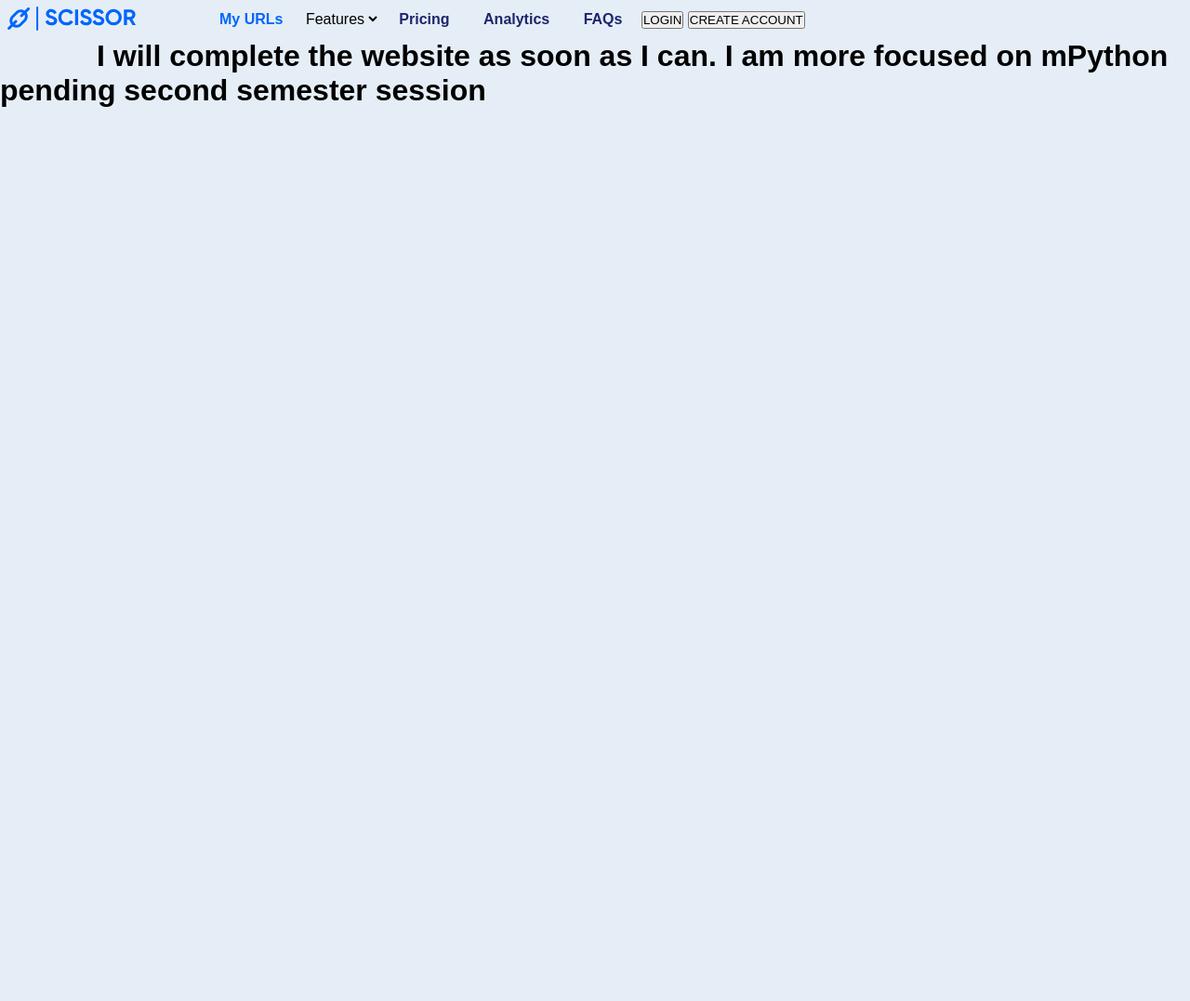
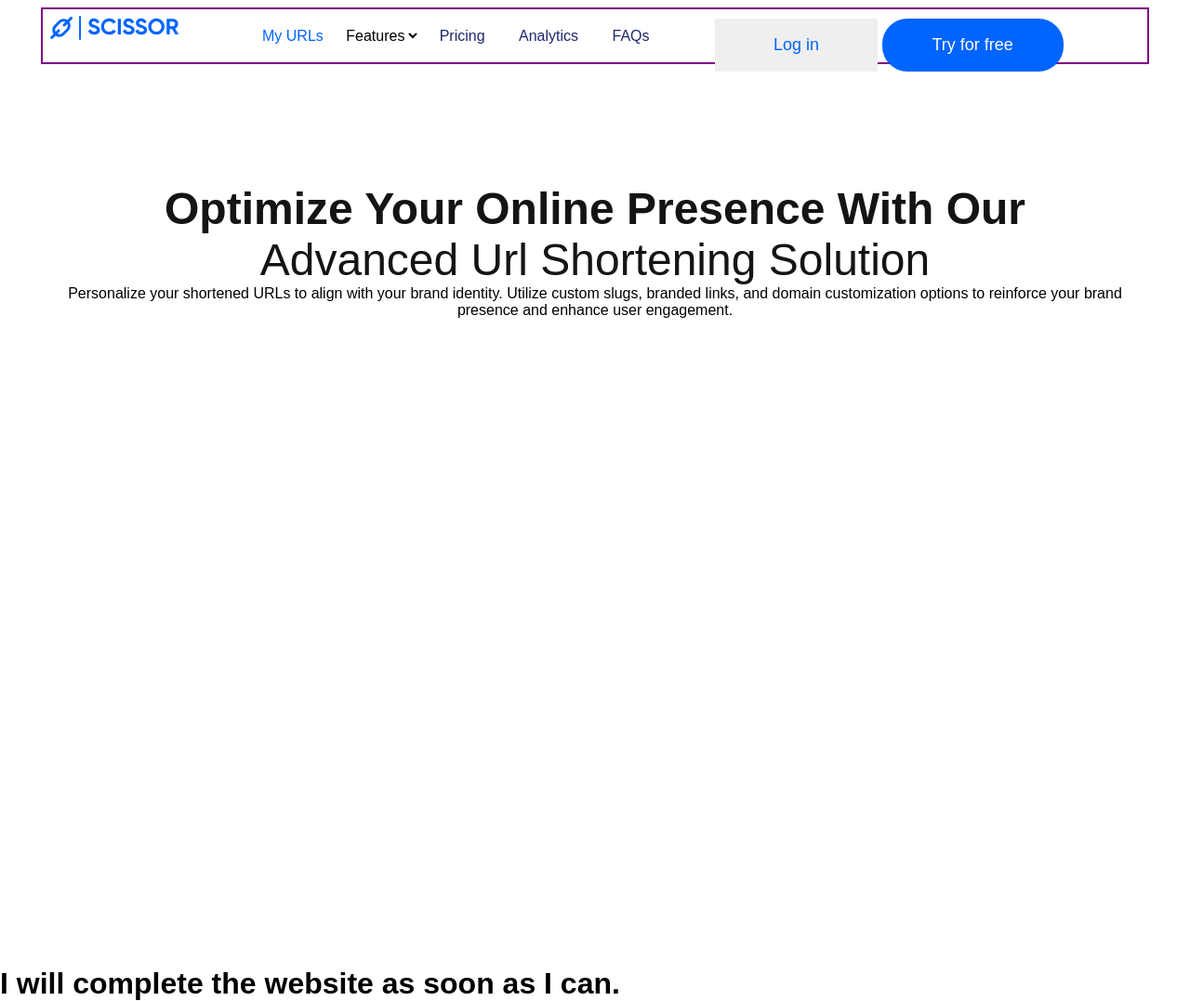
Before and after one commit to deedan19/AltSchoolScissorWebsite, a plain HTML site: page index.html in a window 1280 px wide. Shown: the whole page at 93% size. Before the commit the page ends 800 px from the top, so only its background shows below. Drawn offline with Linux system fonts and the light colour scheme.

Commit message:
designing the home page

```diff
--- a/index.html
+++ b/index.html
@@ -23,16 +23,30 @@
                     <li class="list-menu">Pricing</li>
                     <li class="list-menu">Analytics</li>
                     <li class="list-menu">FAQs</li>
-                    <li class="nav-button"> <button class="  login">LOGIN</button></li>
-                    <li class="nav-button"><button class="  create-account">CREATE ACCOUNT</button></li>
+                    <li class="nav-button"> <button class="login">Log in</button></li>
+                    <li class="nav-button"><button class="create-account">Try for free</button></li>
 
                 </ul>
+            </nav>
+            <div class="banner">
+              <div class="main-home-title">
+                <p class="text1">Optimize your online presence with our</p>
+                <p class="text2">
+                  Advanced
+                  <span>Url Shortening</span>
+                  Solution
+                </p>
+              </div>
 
-            </nav>
+              <div class="main-home-subtitle">
+                <p>Personalize your shortened URLs to align with your brand identity. Utilize custom slugs, branded links, and domain customization options to reinforce your brand presence and enhance user engagement.</p>
+              </div>
+
+            </div>
 
     </section>
 
   </div>
- <h1>I will complete the website as soon as I can. I am more focused on mPython pending second semester session</h1>
+ <h1>I will complete the website as soon as I can.</h1>
 </body>
 </html>
--- a/style.css
+++ b/style.css
@@ -1,3 +1,7 @@
+:root {
+    --primary-color: #0065FE;
+}
+
 *{
     padding: 0;
     margin: 0;
@@ -7,7 +11,7 @@
 }
 
 body{
-     background-color: #E5EEF6;
+     background-color:#FFFFFF;
 }
 /* Nav */
 
@@ -18,17 +22,17 @@ body{
 
  }
 
- .home{
+ .banner-section{
     height: 130vh;
     width: 100%;
     padding: .5rem 2.75rem 0 2.75rem;
-    /* border: 2px solid green; */
+     /* border: 23px solid green;  */
 
 }
 nav{
     width: 100%;
     /* display: flex; */
-    /* border: 2px solid purple; */
+    border: 2px solid purple;
 }
 
 
@@ -43,7 +47,7 @@ nav{
 nav ul  .list-menu{
     margin:.75em 1.0em;
     color: #1e266d;
-    font-weight: 600;
+    font-weight: 200;
 }
 
 nav ul{
@@ -55,3 +59,59 @@ li{
     display: inline-block;
     list-style-type: none;
 }
+
+.login{
+    color: var(--primary-color);
+    font-size: 18px;
+    font-weight: 200;
+    text-align: center;
+    padding: 1em 3.5em;
+
+    position: relative;
+    top: 10px;
+    left: 50px;
+    border: none;
+
+}
+
+.create-account{
+   background: var(--primary-color);
+   color: #fafbfb;
+   font-size: 18px;
+   font-weight: 200;
+   text-align: center;
+   /* float: right; */
+   padding: 1em 3em;
+ position: relative;
+ top: 10px;
+ left: 50px;
+ border: none;
+ border-radius: 1.5em;
+}
+
+.main-home-title {
+    margin-top: 8rem;
+}
+
+.text1 {
+    text-transform: capitalize;
+    font-size: 48px;
+    text-align: center;
+    color: #141414;
+    font-weight: 600;
+}
+
+.text2 {
+    text-transform: capitalize;
+    font-size: 48px;
+    text-align: center;
+    color: #141414;
+}
+
+.main-home-subtitle {
+    text-align: center;
+}
+
+div .colored-title {
+    color: var(--primary-color);
+}
```
